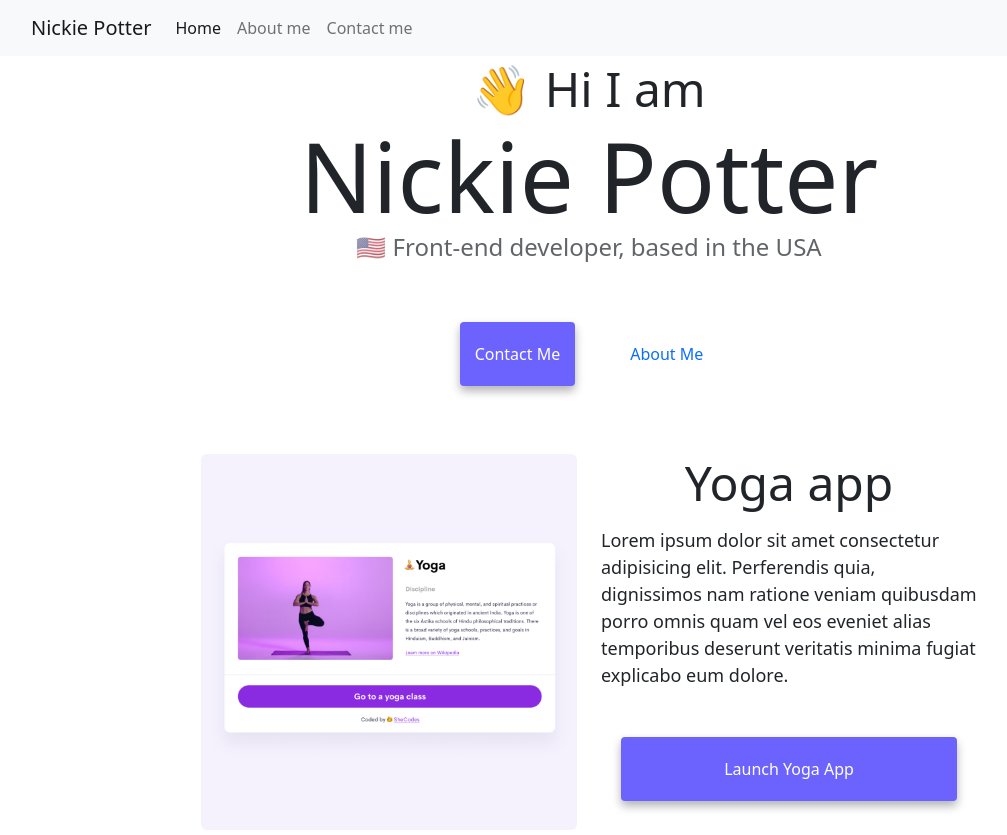
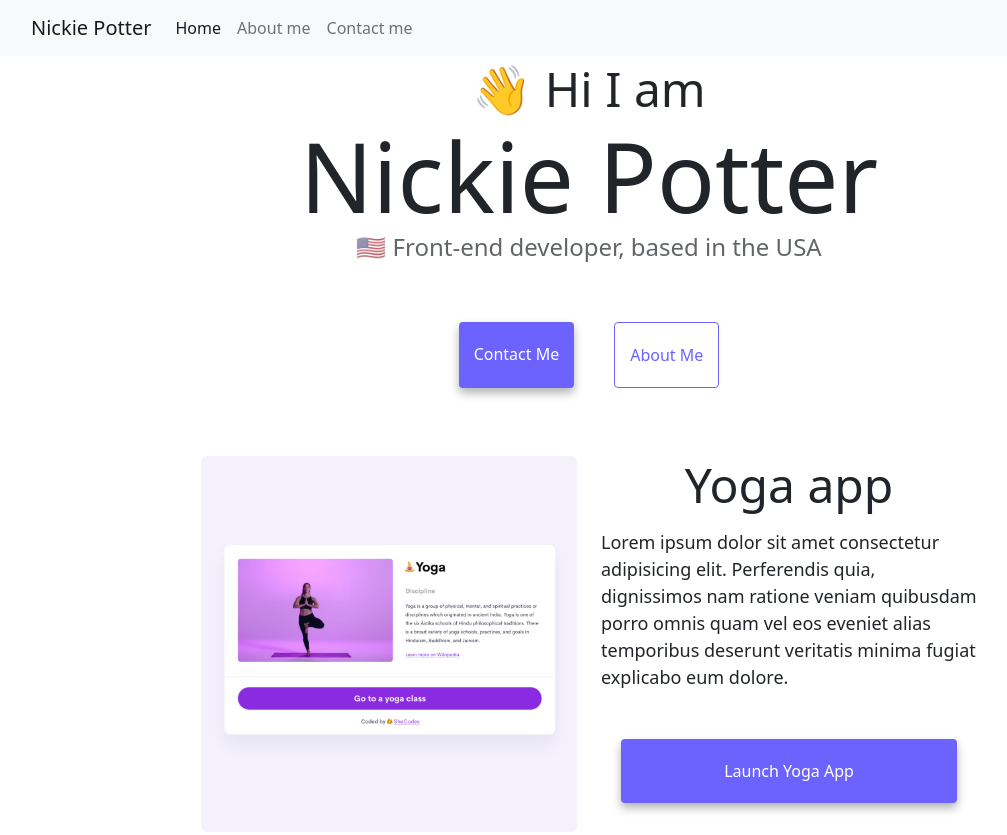
Before and after one commit to chickienickie/portfolio, a plain HTML site: page index.html in a window 1280 px wide. Shown: the top 835 px of the page, without its empty margins (51-1058 px from the left). Drawn offline with nearby package versions, Linux system fonts and the light colour scheme.

Commit message:
fixed nav link button updated location

```diff
--- a/style.css
+++ b/style.css
@@ -99,6 +99,18 @@ bg-light {
   color: white;
 }
 
+.secondary-link {
+  border-radius: 4px;
+  padding: 20px 15px;
+  text-decoration: none;
+  text-transform: capitalize;
+  color: var(--primary-color);
+  border: 1px solid var(--primary-color);
+}
+.navigation-links a {
+  margin: 20px;
+}
+
 .mb-3 {
   margin-bottom: 1rem !important;
 }
```
Also changed, not shown: about.html (+1 -1 lines).
